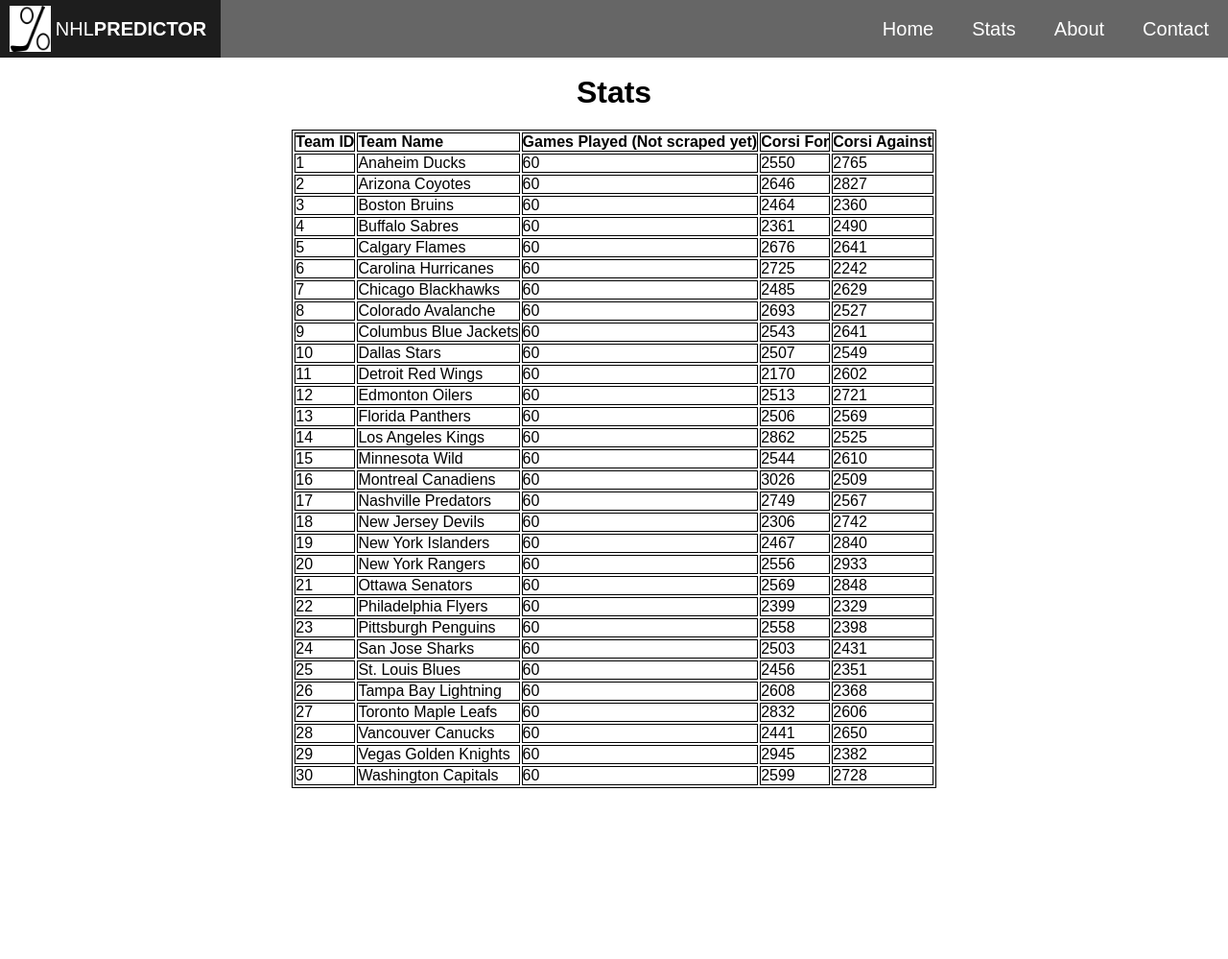
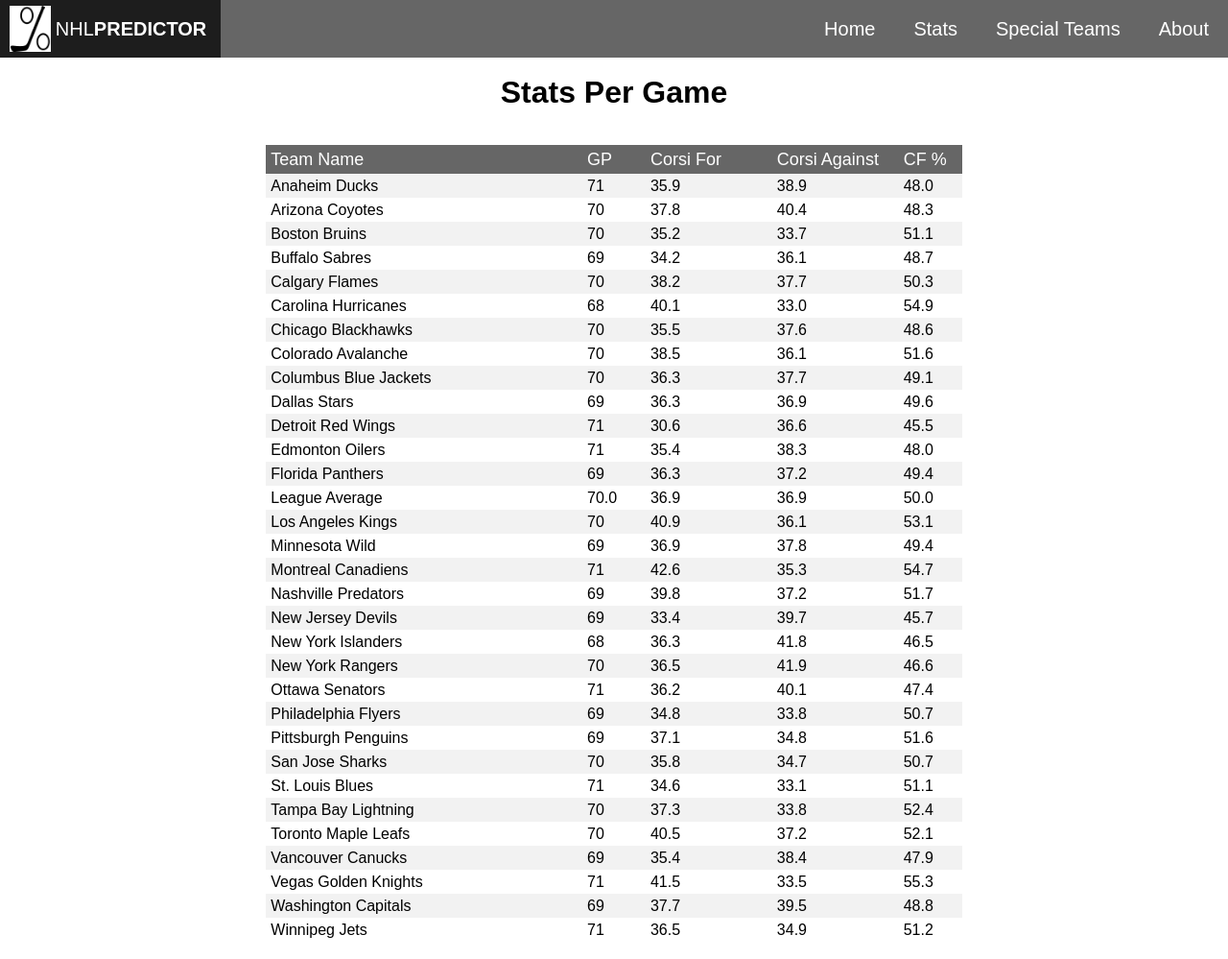
Before and after one commit to lfpolk/FlaskScraper, a Flask app: page /stats in a window 1280 px wide. Shown: the whole page at 96% size. Before the commit the page ends 821 px from the top, so only its background shows below. Run offline with Flask 2, Linux system fonts and the light colour scheme; data comes from the database, SQL or seed files in the repository; both versions use the stored data as it was after the commit; parts of the project's set-up code (start-up, migrations or seed data) failed here and were passed over.

Commit message:
Added PP stats

```diff
--- a/app.py
+++ b/app.py
@@ -1,11 +1,12 @@
 from flask import Flask, render_template, url_for, request, redirect
 import requests, bs4, sys
 from flask_sqlalchemy import SQLAlchemy
+from sqlalchemy import desc, func
 from datetime import datetime
 
 app = Flask(__name__)
 #Create Database
-app.config['SQLALCHEMY_DATABASE_URI'] = 'sqlite:///teams.db'
+app.config['SQLALCHEMY_DATABASE_URI'] = 'sqlite:///fullstats.db'
 db = SQLAlchemy(app)
 
 #Create table
@@ -15,9 +16,17 @@
     corsiFor = db.Column(db.Integer, nullable=False)
     corsiAgainst = db.Column(db.Integer, nullable=False)
     gamesPlayed = db.Column(db.Integer, nullable=False)
+    PPG = db.Column(db.Integer, nullable=False)
+    PPO = db.Column(db.Integer, nullable=False)
+    SHG = db.Column(db.Integer, nullable=False)
+    SHO = db.Column(db.Integer, nullable=False)
+    PPGA = db.Column(db.Integer, nullable=False)
+    PPOA = db.Column(db.Integer, nullable=False)
+
 
     def __repr__(self):
         return'<Task %r>' % self.id
+
 
 #Create class for each team to be an object of
 class Team:
@@ -26,16 +35,26 @@
     totalCorsi = 0
 
 
-    def __init__(self, teamName, corsiFor, corsiAgainst):
+    def __init__(self, teamName, corsiFor, corsiAgainst, corsiFPercent, shotPercent, gamesPlayed, ppGoals, ppOpp, shGoals, shOpp, ppGAgainst, ppOppAgainst):
         self.teamName = teamName
         self.corsiFor = corsiFor
         self.corsiAgainst = corsiAgainst
+        self.corsiFPercent = corsiFPercent
+        self.shotPercent = shotPercent
+        self.gamesPlayed= gamesPlayed
+        self.ppGoals = ppGoals
+        self.ppOpp = ppOpp
+        self.shGoals = shGoals
+        self.shOpp = shOpp
+        self.ppGAgainst = ppGAgainst
+        self.ppOppAgainst = ppOppAgainst
+
 
 #Request URL from hockey-reference
-res = requests.get('https://www.hockey-reference.com/play-index/tpbp_finder.cgi?request=1&match=single&year_min=2020&year_max=2020&situation_id=5on5&order_by=corsi_for')
+ref = requests.get('https://www.hockey-reference.com/play-index/tpbp_finder.cgi?request=1&match=single&year_min=2020&year_max=2020&situation_id=5on5&order_by=corsi_for')
 
 #Parse the HTML file
-soup = bs4.BeautifulSoup(res.text, 'html.parser')
+soup = bs4.BeautifulSoup(ref.text, 'html.parser')
 list = []
 #Read each element from the table on hockey reference into objects
 for i in range(1,33):
@@ -53,10 +72,16 @@
         elem = soup.select(f'#stats > tbody > tr:nth-child({i}) > td:nth-child(5)')
         cAgainst = int(elem[0].text)
 
+        #Calculate corsi %
+        CP = cFor / (cFor + cAgainst)
+
+        #Get shooting %
+        elem = soup.select(f'#stats > tbody > tr:nth-child({i}) > td:nth-child(10)')
+        shotP = float(elem[0].text)
+
         #Create object for each team with corsi stats
-        globals()[team] = Team(team,cFor, cAgainst)
-        Team.totalCorsi = Team.totalCorsi + cFor
-        list.append(globals()[team])
+        scrape_team = Team(team,cFor, cAgainst, CP, shotP, 0, 0, 0, 0, 0, 0, 0)
+        list.append(scrape_team)
 
 list.sort(key=lambda x: x.teamName)
 #Swap to order by team name, not abr
@@ -102,15 +127,89 @@
 list[29].teamName = "Washington Capitals"
 list[30].teamName = "Winnipeg Jets"
 
+fox = requests.get('https://www.foxsports.com/nhl/team-stats?season=2019&category=SPECIAL+TEAMS&group=1&time=0&pos=0&team=1&page=1')
+soup = bs4.BeautifulSoup(fox.text, 'html.parser')
+
+NYI = 0
+#Read each element from the table on fox sports
+for i in range(1,32):
+
+        #find where stats go in list
+        elem = soup.select(f'#wisfoxbox > section.wisbb_body > div.wisbb_expandableTable.wisbb_teamFixed.wisbb_statsTable > table > tbody > tr:nth-child({i}) > td.wisbb_text.wisbb_fixedColumn > div > span:nth-child(3)')
+        team = elem[0].text
+        if team == 'New York':
+            if NYI == 1:
+                team = team + ' Islanders'
+            NYI += 1
+        for city in list:
+            if (city.teamName.startswith(team)):
+                index = list.index(city)
+
+        #Get Games Played
+        elem = soup.select(f'#wisfoxbox > section.wisbb_body > div.wisbb_expandableTable.wisbb_teamFixed.wisbb_statsTable > table > tbody > tr:nth-child({i}) > td:nth-child(2)')
+        GP = int(elem[0].text)
+
+        #Get PP goals
+        elem = soup.select(f'#wisfoxbox > section.wisbb_body > div.wisbb_expandableTable.wisbb_teamFixed.wisbb_statsTable > table > tbody > tr:nth-child({i}) > td:nth-child(3)')
+        ppG = int(elem[0].text)
+
+        #Get PP opportunities
+        elem = soup.select(f'#wisfoxbox > section.wisbb_body > div.wisbb_expandableTable.wisbb_teamFixed.wisbb_statsTable > table > tbody > tr:nth-child({i}) > td:nth-child(4)')
+        ppO = int(elem[0].text)
+
+        #Get SH goals
+        elem = soup.select(f'#wisfoxbox > section.wisbb_body > div.wisbb_expandableTable.wisbb_teamFixed.wisbb_statsTable > table > tbody > tr:nth-child({i}) > td:nth-child(6)')
+        shG = int(elem[0].text)
+
+        #Get SH opportunities
+        elem = soup.select(f'#wisfoxbox > section.wisbb_body > div.wisbb_expandableTable.wisbb_teamFixed.wisbb_statsTable > table > tbody > tr:nth-child({i}) > td:nth-child(7)')
+        shO = int(elem[0].text)
+
+        #Get PP GA
+        elem = soup.select(f'#wisfoxbox > section.wisbb_body > div.wisbb_expandableTable.wisbb_teamFixed.wisbb_statsTable > table > tbody > tr:nth-child({i}) > td:nth-child(9)')
+        ppGA = int(elem[0].text)
+
+        #Get PP opportunites against
+        elem = soup.select(f'#wisfoxbox > section.wisbb_body > div.wisbb_expandableTable.wisbb_teamFixed.wisbb_statsTable > table > tbody > tr:nth-child({i}) > td:nth-child(10)')
+        ppOA = float(elem[0].text)
+
+        #Update list with PP stats
+        list[index].gamesPlayed = GP
+        list[index].ppGoals = ppG
+        list[index].ppOpp = ppO
+        list[index].shGoals = shG
+        list[index].shOpp = shO
+        list[index].ppGAgainst = ppGA
+        list[index].ppOppAgainst = ppOA
+
+corsiFor = sum(c.corsiFor for c in list)
+corsiAgainst = sum(c.corsiAgainst for c in list)
+corsiFPercent = sum(c.corsiFPercent for c in list)
+shotPercent = sum(c.shotPercent for c in list)
+gamesPlayed = sum(c.gamesPlayed for c in list)
+ppGoals = sum(c.ppGoals for c in list)
+ppOpp = sum(c.ppOpp for c in list)
+shGoals = sum(c.shGoals for c in list)
+shOpp = sum(c.shOpp for c in list)
+ppGAgainst = sum(c.ppGAgainst for c in list)
+ppOppAgainst = sum(c.ppOppAgainst for c in list)
+
+leagueAVG = Team('League Average',corsiFor/31, corsiAgainst/31, corsiFPercent/31, shotPercent/31, gamesPlayed/31, ppGoals/31, ppOpp/31, shGoals/31, shOpp/31, ppGAgainst/31, ppOppAgainst/31)
+list.append(leagueAVG)
 teams = Todo.query.order_by(Todo.teamName).all()
-if len(teams) < 1:
-    for i in range(30):
-        new_team = Todo(teamName=list[i].teamName,corsiFor=list[i].corsiFor,corsiAgainst=list[i].corsiAgainst,gamesPlayed=60)
-
+if len(teams) < 32:
+    for i in teams:
+        db.session.delete(i)
+        db.session.commit()
+    for i in range(0,32):
+        new_team = Todo(teamName=list[i].teamName,corsiFor= list[i].corsiFor/list[i].gamesPlayed, corsiAgainst=list[i].corsiAgainst/list[i].gamesPlayed, gamesPlayed=list[i].gamesPlayed, PPG = list[i].ppGoals / list[i].gamesPlayed, PPO = list[i].ppOpp / list[i].gamesPlayed, SHG = list[i].shGoals / list[i].gamesPlayed, SHO = list[i].shOpp / list[i].gamesPlayed, PPGA = list[i].ppGAgainst / list[i].gamesPlayed, PPOA = list[i].ppOppAgainst / list[i].gamesPlayed)
         db.session.add(new_team)
         db.session.commit()
-print(len(teams))
 
+if len(teams) > 32:
+    for i in teams:
+        db.session.delete(i)
+        db.session.commit()
 
 @app.route('/', methods=['POST', 'GET'])
 def index():
@@ -121,26 +220,17 @@
 
 @app.route('/stats')
 def stats():
+    teams = Todo.query.order_by(Todo.teamName).all()
     return render_template('stats.html', teams=teams)
-
-@app.route('/delete/<int:id>')
-def delete(id):
-    try:
-        task_to_delete = Todo.query.get_or_404(id)
-        db.session.delete(task_to_delete)
-        db.session.commit()
-        teams = Todo.query.order_by(Todo.teamName).all()
-        return render_template('stats.html',teams=teams)
-    except:
-        return 'There was a problem deleting the task'
 
 @app.route('/about')
 def about():
     return render_template('about.html')
 
-@app.route('/contact')
-def contact():
-    return render_template('contact.html')
+@app.route('/PPstats')
+def PPstats():
+    teams = Todo.query.order_by(Todo.teamName).all()
+    return render_template('PPstats.html', teams=teams)
 
 if __name__ == "__main__":
     app.run(debug=True)
--- a/static/js/main.js
+++ b/static/js/main.js
@@ -57,3 +57,95 @@
       document.getElementById("homeWPercent").innerHTML = " ";
       document.getElementById("awayWPercent").innerHTML = " ";
     }
+
+    function sortTable(className) {
+      var table, rows, switching, i, x, y, shouldSwitch;
+      table = document.getElementById("statsTable");
+      switching = true;
+      /*Make a loop that will continue until
+      no switching has been done:*/
+      while (switching) {
+        //start by saying: no switching is done:
+        switching = false;
+        rows = table.rows;
+        /*Loop through all table rows (except the
+        first, which contains table headers):*/
+        for (i = 1; i < (rows.length - 1); i++) {
+          //start by saying there should be no switching:
+          shouldSwitch = false;
+          /*Get the two elements you want to compare,
+          one from current row and one from the next:*/
+          x = rows[i].getElementsByClassName(className)[0];
+          y = rows[i + 1].getElementsByClassName(className)[0];
+          //check if the two rows should switch place:
+          if (className == "StatsCF" || className == "StatsCP") {
+            if (x.innerHTML.toLowerCase() < y.innerHTML.toLowerCase()) {
+            //if so, mark as a switch and break the loop:
+              shouldSwitch = true;
+              break;
+
+
+          }
+        }
+          else {
+            if (x.innerHTML.toLowerCase() > y.innerHTML.toLowerCase()) {
+              //if so, mark as a switch and break the loop:
+              shouldSwitch = true;
+              break;
+          }
+        }
+        }
+        if (shouldSwitch) {
+          /*If a switch has been marked, make the switch
+          and mark that a switch has been done:*/
+          rows[i].parentNode.insertBefore(rows[i + 1], rows[i]);
+          switching = true;
+        }
+      }
+    }
+
+    function sortPPTable(className) {
+      var table, rows, switching, i, x, y, shouldSwitch;
+      table = document.getElementById("PPTable");
+      switching = true;
+      /*Make a loop that will continue until
+      no switching has been done:*/
+      while (switching) {
+        //start by saying: no switching is done:
+        switching = false;
+        rows = table.rows;
+        /*Loop through all table rows (except the
+        first, which contains table headers):*/
+        for (i = 1; i < (rows.length - 1); i++) {
+          //start by saying there should be no switching:
+          shouldSwitch = false;
+          /*Get the two elements you want to compare,
+          one from current row and one from the next:*/
+          x = rows[i].getElementsByClassName(className)[0];
+          y = rows[i + 1].getElementsByClassName(className)[0];
+          //check if the two rows should switch place:
+          if (className == "statsPPName" || className == "statsPPGA" || className == "statsPPOA") {
+            if (x.innerHTML.toLowerCase() > y.innerHTML.toLowerCase()) {
+            //if so, mark as a switch and break the loop:
+              shouldSwitch = true;
+              break;
+
+
+          }
+        }
+          else {
+            if (x.innerHTML.toLowerCase() < y.innerHTML.toLowerCase()) {
+              //if so, mark as a switch and break the loop:
+              shouldSwitch = true;
+              break;
+          }
+        }
+        }
+        if (shouldSwitch) {
+          /*If a switch has been marked, make the switch
+          and mark that a switch has been done:*/
+          rows[i].parentNode.insertBefore(rows[i + 1], rows[i]);
+          switching = true;
+        }
+      }
+    }
--- a/static/styles/main.css
+++ b/static/styles/main.css
@@ -3,6 +3,12 @@
     padding: 0;
     list-style: none;
     text-decoration: none;
+}
+
+body {
+  font-family: sans-serif;
+  margin: 1;
+  text-align: center;
 }
 
 .header {
@@ -79,20 +85,91 @@
     font-weight: 800;
 }
 
-#statsHeader{
-    display: block;
+.StatsTable {
+  padding: 15px;
+  border-spacing: 0px;
 }
 
-body {
-    font-family: sans-serif;
-    margin: 1;
-    text-align: center;
+tr:nth-child(even) {background-color: #f2f2f2;}
+
+.StatsHeader th {
+  background-color: #666666;
+  color: white;
+  text-align: left;
+  height: 30px;
+  padding-left: 5px;
+  padding-right: 5px;
 }
+
+.StatsHeader button {
+  color: white;
+  background-color: #666666;
+  border: none;
+  font-size: 18px;
+  font-family: sans-serif;
+  cursor: pointer;
+}
+
+.StatsData td {
+  height: 25px;
+  padding-left: 5px;
+}
+
+.StatsName {
+  width: 40%;
+}
+
+.StatsGP {
+  width: 8%;
+}
+
+.StatsCF {
+  width: 16%;
+}
+
+.StatsCA {
+  width: 16%;
+}
+
+.StatsCP {
+  width: 8%;
+}
+
+.statsPPName {
+  width: 20%;
+}
+.statsPPGP {
+  width: 10%;
+}
+
+.statsPPG {
+  width: 5%;
+}
+
+.statsPP {
+  width: 5%;
+}
+
+.statsPPP {
+  width: 10%;
+}
+
+.statsSHG {
+  width: 5%;
+}
+
+.statsSH {
+  width: 5%;
+}
+
+.statsSHP {
+  width: 10%;
+}
+
 
 table, th, td {
     text-align: left;
-    margin: 2px;
-    border: 1px solid black;
+    margin: 3px;
     margin-left: auto;
     margin-right: auto;
   }
--- a/templates/base.html
+++ b/templates/base.html
@@ -23,8 +23,8 @@
         <ul class="navigation">
             <a href="/"><li>Home</li></a>
             <a href="/stats"><li>Stats</li></a>
+            <a href="/PPstats"><li>Special Teams</li></a>
             <a href="/about"><li>About</li></a>
-            <a href="/contact"><li>Contact</li></a>
         </ul>
 
         </div>
--- a/templates/stats.html
+++ b/templates/stats.html
@@ -6,25 +6,25 @@
 
 {% block body %}
 <div class="content">
-    <h1 id="statsHeader">Stats</h1> <br>
+    <h1 id="statsHeader">Stats Per Game</h1> <br>
     {% if teams|length == 0 %}
-    <p>{{ teams[0].teamName }}</p>
+    <p>No teams</p>
     {% else %}
-        <table>
-            <tr>
-                <th>Team ID</th>
-                <th>Team Name</th>
-                <th>Games Played (Not scraped yet) </th>
-                <th>Corsi For</th>
-                <th>Corsi Against</th>
+        <table class="StatsTable" id="statsTable">
+            <tr class="StatsHeader">
+                <th><p><button onclick="sortTable('StatsName')">Team Name</button></p></th>
+                <th><p><button onclick="sortTable('StatsGP')">GP</button></th>
+                <th><p><button onclick="sortTable('StatsCF')">Corsi For</button></th>
+                <th><p><button onclick="sortTable('StatsCA')">Corsi Against</button></th>
+                <th><p><button onclick="sortTable('StatsCP')">CF %</button></th>
             </tr>
             {% for team in teams %}
-            <tr>
-                <td>{{ team.id }}</td>
-                <td>{{ team.teamName }}</td>
-                <td>{{ team.gamesPlayed }}</td>
-                <td>{{ team.corsiFor }}</td>
-                <td>{{ team.corsiAgainst }}</td>
+            <tr class="StatsData">
+                <td class="StatsName">{{ team.teamName }}</td>
+                <td class="StatsGP">{{ team.gamesPlayed|round }}</td>
+                <td class="StatsCF">{{ ((team.corsiFor * 10)|round)/10 }}</td>
+                <td class="StatsCA">{{ ((team.corsiAgainst * 10)|round)/10 }}</td>
+                <td class="StatsCP">{{ (((100 * team.corsiFor / (team.corsiFor + team.corsiAgainst)) * 10)|round) / 10 }}</td>
             </tr>
 
             {% endfor %}
```
Also changed, not shown: templates/PPstats.html (added, +48 -0 lines), templates/contact.html (deleted, +0 -8 lines), fullstats.db (added).
